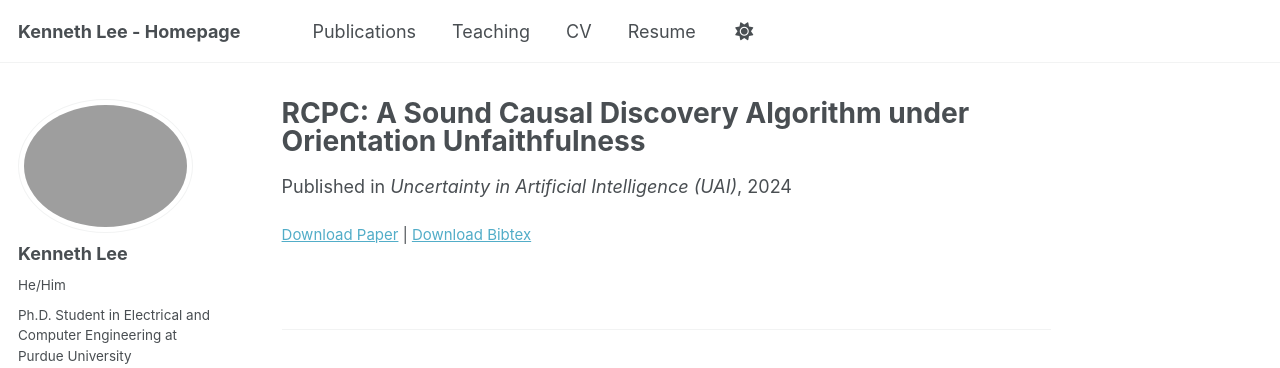
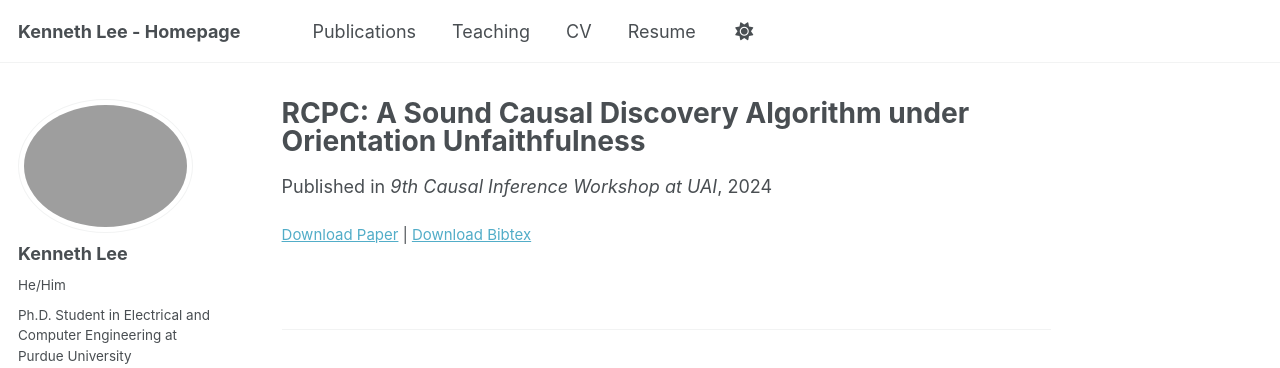
Before and after one commit to kenneth-lee-ch/kenneth-lee-ch.github.io, a Jekyll site: the page built from _publications/2024-07-05-rcpc.md, in a window 1280 px wide. Shown: the top 368 px of the page. Built offline with Jekyll 4.4.1, drawn with Linux system fonts in a browser that asks for light colours; some web fonts are replaced.

Commit message:
workshop modification citation

```diff
--- a/_publications/2024-07-05-rcpc.md
+++ b/_publications/2024-07-05-rcpc.md
@@ -1,12 +1,12 @@
 ---
 title: "RCPC: A Sound Causal Discovery Algorithm under Orientation Unfaithfulness"
 collection: publications
-category: conferences
+category: workshop
 permalink: /publication/2024-07-05-rcpc
 authors: "K. Lee, M. Kocaoglu"
 excerpt: 'In causal discovery, the constraint-based approaches often rely on an assumption known as faithfulness/stability, only the variables that are d-separated in a directed acyclic graph will be statistically independent. This assumption can be partitioned into two subconditions: orientation faithfulness and adjacency faithfulness. Under adjacency faithfulness, a sound algorithm known as CPC, a conservative version of PC algorithm, has been developed and is conjectured to be complete. In this work, we show that the CPC algorithm is not complete and propose two new sound orientation rules as part of a sound causal discovery algorithm called revised CPC (RCPC) under orientation unfaithfulness.'
 date: 2024-06-02
-venue: 'Uncertainty in Artificial Intelligence (UAI)'
+venue: '9th Causal Inference Workshop at UAI'
 paperurl: 'https://openreview.net/pdf?id=JQzkVRttoX'
 bibtexurl: 'https://kenneth-lee-ch.github.io/files/bibtex2.bib'
 ---
```
